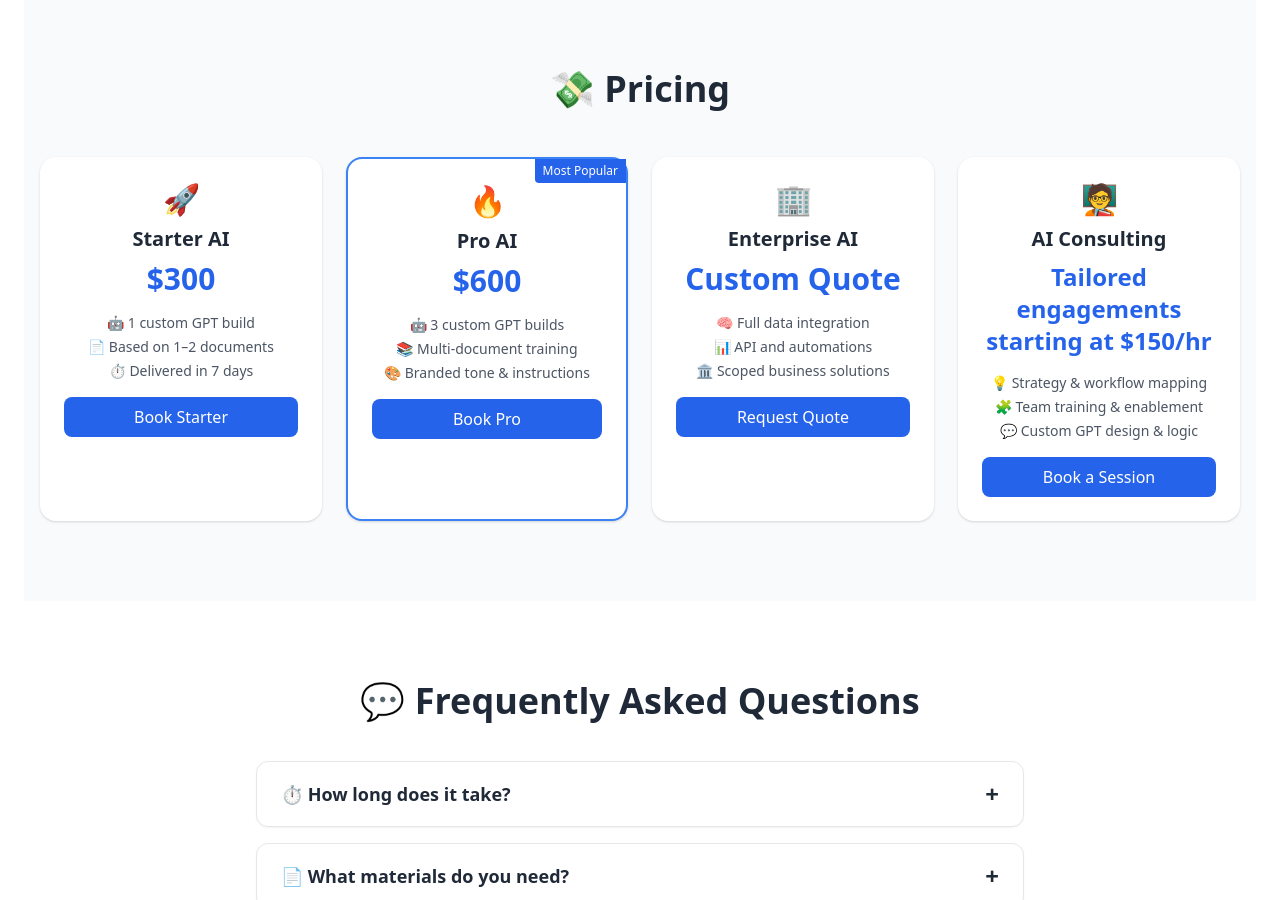
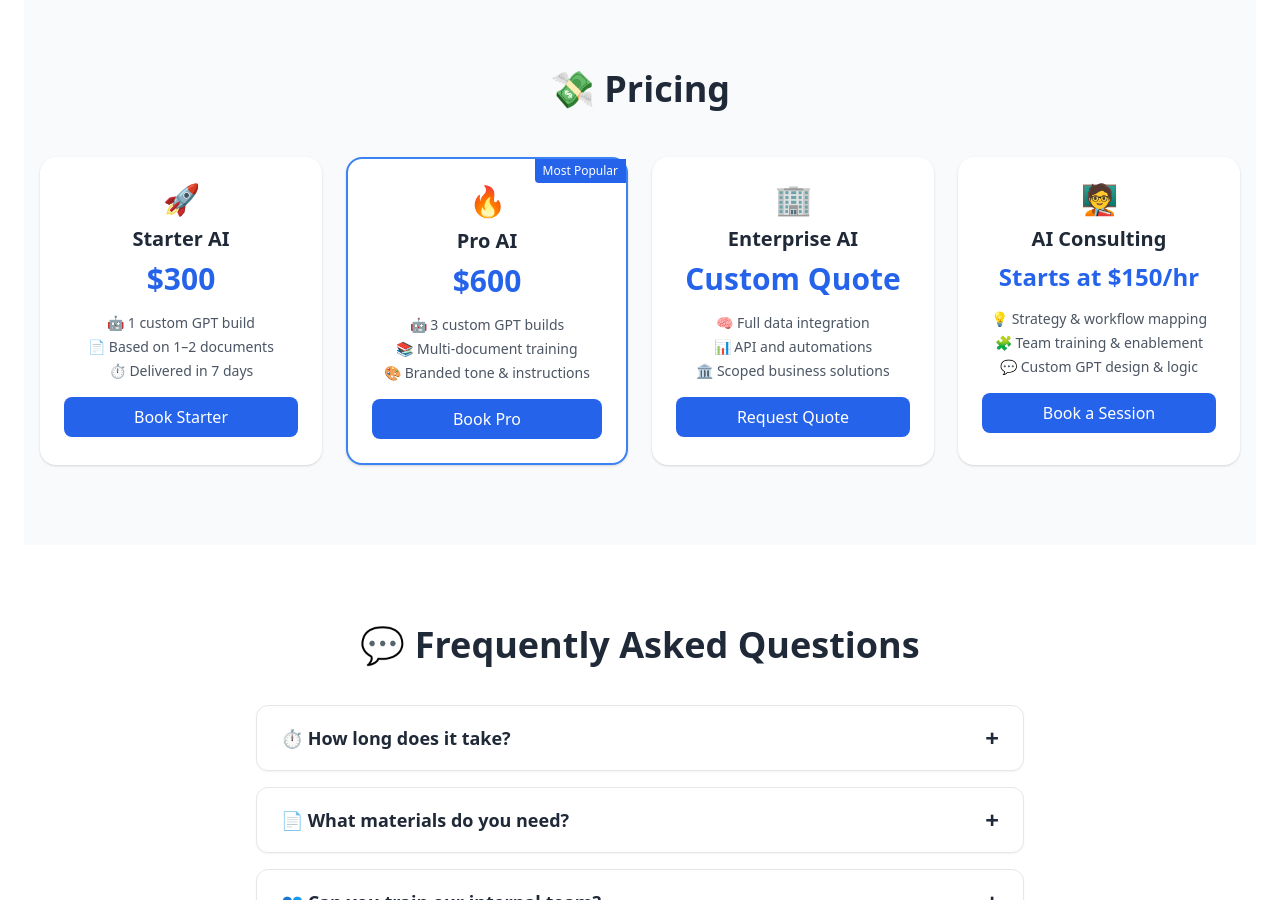
Before and after one commit to redwheelbarroww/yourcustomgpt.io, a Jekyll site: the page built from index.html, in a window 1280 px wide and 900 px high, scrolled down 1191 px. Built offline with Jekyll 4.4.1, drawn with Linux system fonts in a browser that asks for light colours.

Commit message:
Update index.html

```diff
--- a/index.html
+++ b/index.html
@@ -297,7 +297,7 @@
       <div class="bg-white p-6 rounded-2xl shadow hover:shadow-lg transition">
   <div class="text-3xl mb-2">🧑‍🏫</div>
   <h4 class="text-xl font-bold mb-2">AI Consulting</h4>
-  <p class="text-2xl font-extrabold text-blue-600 mb-4">Tailored engagements starting at $150/hr</p>
+  <p class="text-2xl font-extrabold text-blue-600 mb-4">Starts at $150/hr</p>
   <ul class="text-sm text-gray-600 space-y-1 mb-4">
     <li>💡 Strategy & workflow mapping</li>
     <li>🧩 Team training & enablement</li>
```
